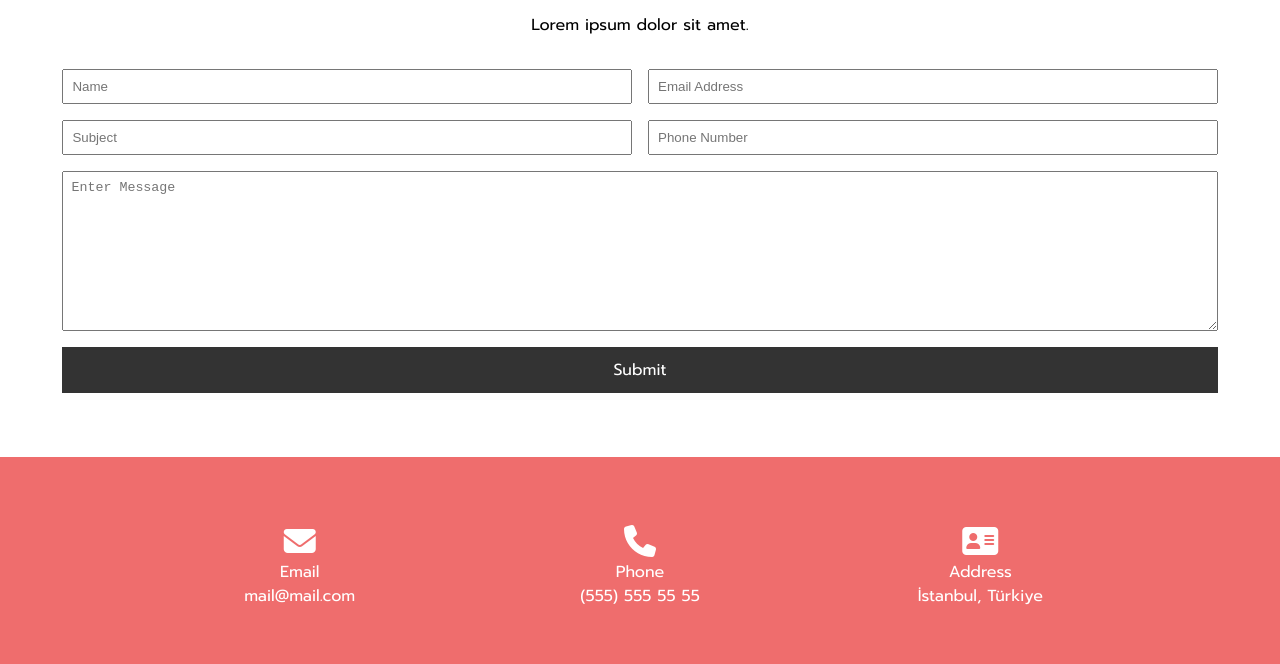
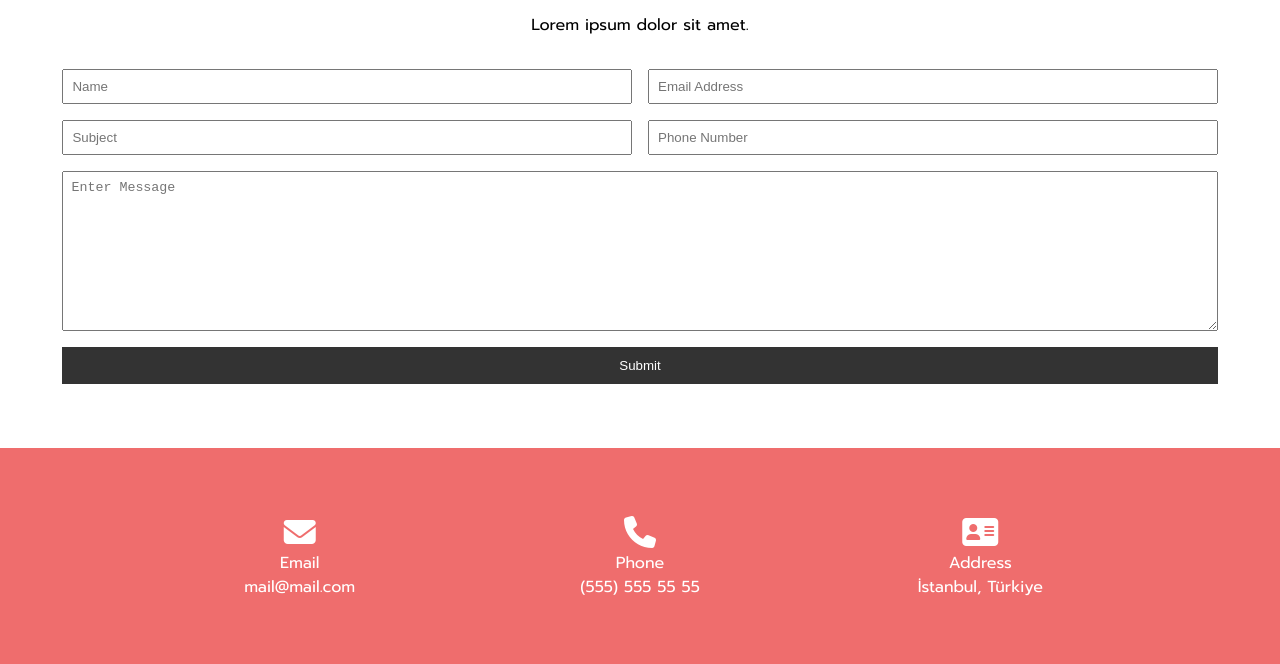
Before and after one commit to ozanyazici9/freelancer, a website: page public/contact.html in a window 1280 px wide. Shown: the part 190-854 px from the top of the page. Drawn offline with nearby package versions, Linux system fonts and the light colour scheme; files whose address does not match are found by name.

Commit message:
contact form button update

```diff
--- a/public/contact.html
+++ b/public/contact.html
@@ -37,13 +37,13 @@
             <div class="border-bottom"></div>
             <div>Lorem ipsum dolor sit amet.</div>
             <div id="contact__form__container" >
-                <form action="" id="contact__a__form" class="py-2">
+                <form action="https://formspree.io/f/mjkwjlga" method="POST" id="contact__a__form" class="py-2">
                     <input type="text" name="fullname" id="fullname" placeholder="Name">
                     <input type="email" id="email" name="email" placeholder="Email Address">
                     <input type="text" id="subject" name="subject" placeholder="Subject">
                     <input type="tel" placeholder="Phone Number">
                     <textarea name=""placeholder="Enter Message" id=""></textarea>
-                    <a href="" id="contact__a__form__button" class="btn-dark">Submit</a>
+                    <button class="btn-dark">Submit</button>
                 </form>
             </div>
         </div>
--- a/scss/_contact.scss
+++ b/scss/_contact.scss
@@ -21,7 +21,7 @@
                 padding: 0.5rem;
             }
 
-            a {
+            button {
                 grid-column: span 2;
             }
         }
```
Also changed, not shown: public/css/main.css, 1 other file.
